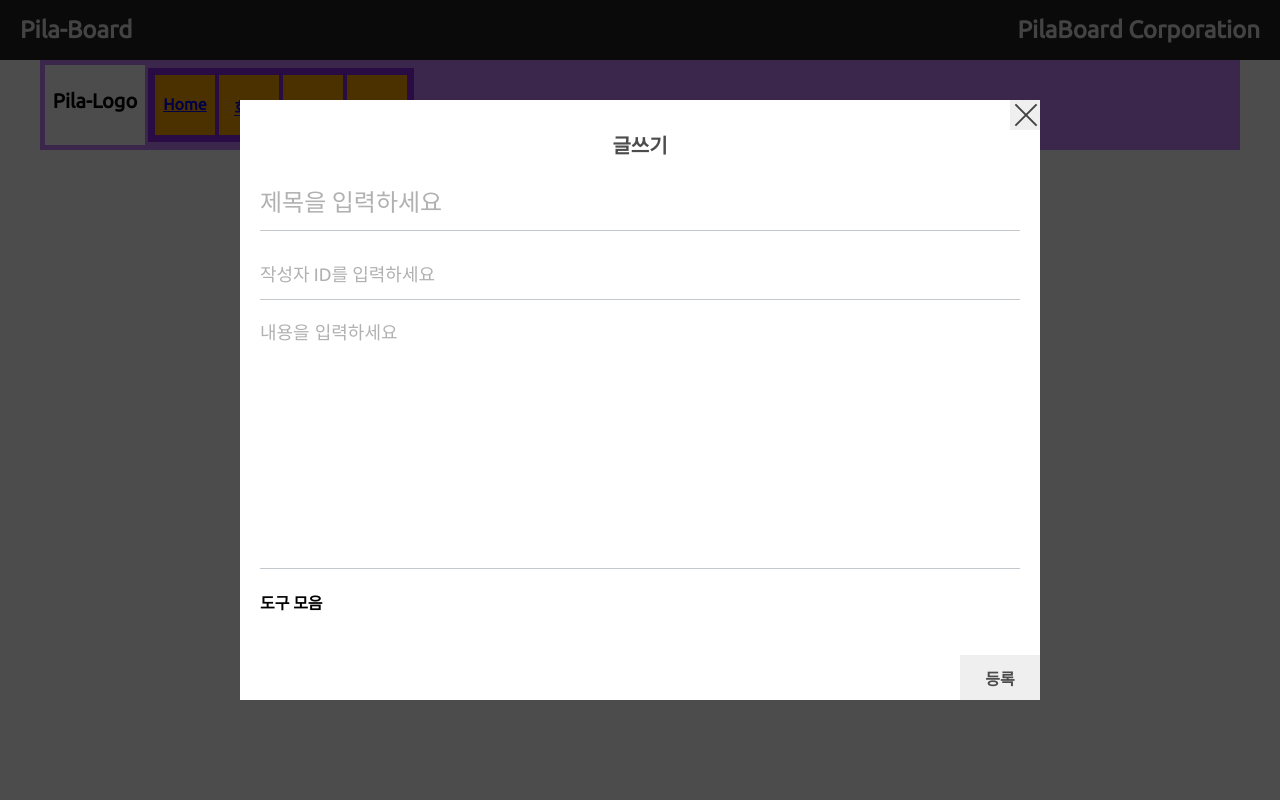
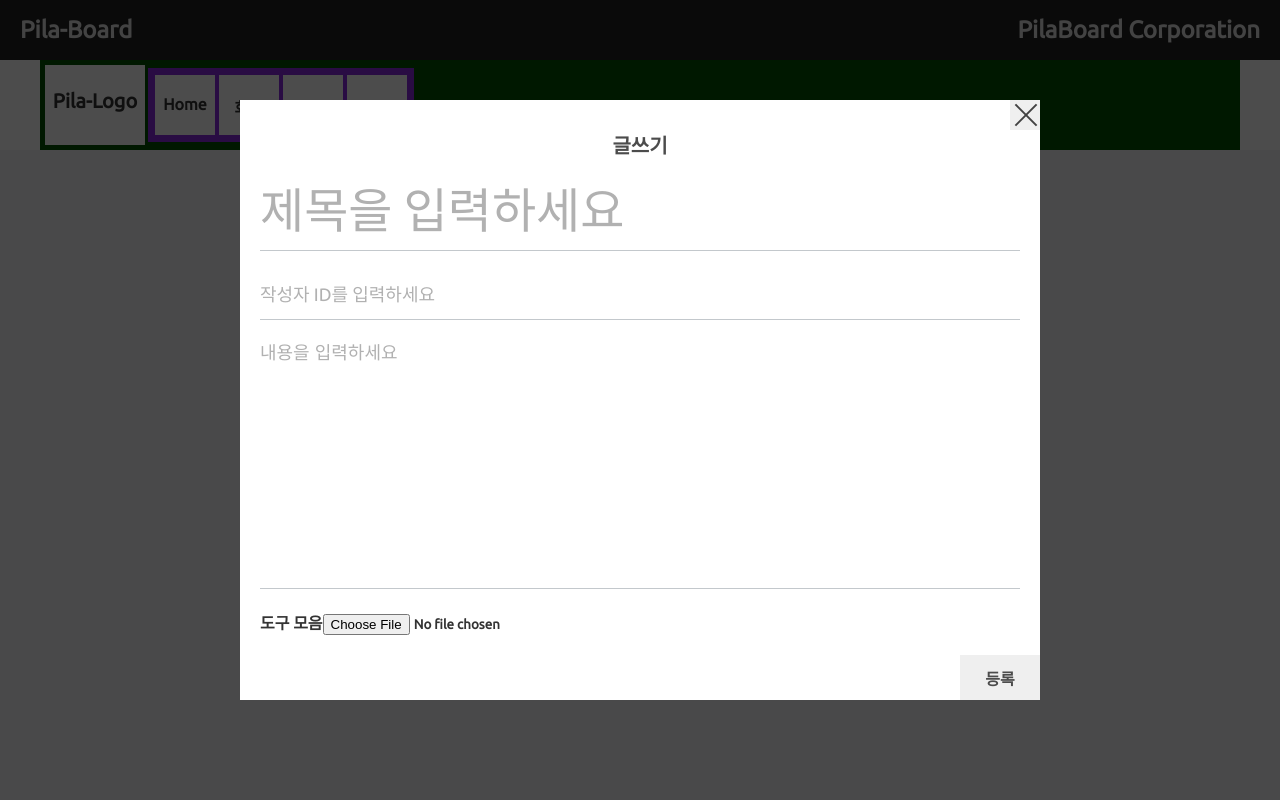
Before and after one commit to gdwb3219/pila-board, a React (Create React App) app: page /write in a window 1280 px wide. Shown: the top 800 px of the page. Built offline with nearby package versions, Linux system fonts and the light colour scheme.

Commit message:
글쓰기 도구상자 ing

```diff
--- a/src/App.css
+++ b/src/App.css
@@ -1,8 +1,9 @@
 * {
   padding: 0;
   margin: 0;
-  font-family: "Ubuntu", sans-serif;
+  font-family: 'Ubuntu', 'Nanum Gothic', sans-serif;
   font-weight: bold;
+  color: #333;
 }
 
 .wrapped {
@@ -18,4 +19,5 @@
 
 #body-container {
   min-height: 811px;
+  background-color: #f6f6f8;
 }
--- a/src/components/contents/board-contents/Board.css
+++ b/src/components/contents/board-contents/Board.css
@@ -1,6 +1,9 @@
 .article-container {
-  background-color: rgb(0, 80, 0);
+  /* background-color: rgb(0, 80, 0); */
   padding: 10px;
+  box-shadow: 10px 10px 30px #dddddd;
+  border-radius: 5px;
+  border: solid 1px #e5e5e5;
 }
 
 .article-list {
@@ -117,7 +120,7 @@
   position: absolute;
   top: 0;
   left: 15px;
-  content: "";
+  content: '';
   height: 30px;
   width: 2px;
   background-color: rgb(66, 66, 66);
@@ -151,11 +154,12 @@
   font-size: 30px;
   font-weight: bold;
   color: #4c4c4c;
-  font-family: "Ubuntu", sans-serif;
+  font-family: 'Ubuntu', sans-serif;
 }
 
 .title.ta {
-  height: 60px;
+  height: 80px;
+  font-size: 48px;
 }
 
 .createdBy.ta {
@@ -166,12 +170,12 @@
 .contents.ta {
   height: 250px;
   font-size: 20px;
-  font-family: "Nanum Gothic", sans-serif;
+  font-family: 'Nanum Gothic', sans-serif;
   resize: none;
 }
 .title.ta::placeholder {
   color: #b1b1b1;
-  font-size: 24px;
+  font-size: 48px;
   font-weight: 500;
 }
 
@@ -204,7 +208,7 @@
   font-size: 16px;
   font-weight: 700;
   color: #4c4c4c;
-  font-family: "Nanum Gothic", sans-serif;
+  font-family: 'Nanum Gothic', sans-serif;
 }
 
 #save-container .button-form {
--- a/src/components/contents/board-contents/Board.jsx
+++ b/src/components/contents/board-contents/Board.jsx
@@ -122,7 +122,7 @@ const PaginationBox = styled.div`
   }
   ul.pagination li a {
     text-decoration: none;
-    color: white;
+    color: #333;
     font-size: 1rem;
   }
   ul.pagination li.active a {
--- a/src/components/contents/board-contents/BoardCard.css
+++ b/src/components/contents/board-contents/BoardCard.css
@@ -12,25 +12,38 @@
 }
 
 .boardcard-title {
-  height: 50px;
+  font-size: 48px;
 }
 .boardcard-created {
-  left: 10px;
-  position: relative;
-  margin-bottom: 5px;
+  font-size: 12px;
+  margin-left: 20px;
 }
 .boardcard-content {
   position: relative;
-  top: 10px;
-  left: 10px;
   font-size: 16px;
   height: 300px;
 }
 .boardcard-timestamp {
-  margin-bottom: 10px;
+  font-size: 14px;
 }
 
 .reply-count {
   color: #444;
   font-size: 14px;
+  margin-left: auto;
 }
+
+.BoardCard-component-container {
+  display: flex;
+  flex-direction: column;
+  padding: 10px;
+}
+
+.BoardCard-component-container p {
+  padding: 5px;
+}
+
+.sub-title-container {
+  display: flex;
+  flex-direction: row;
+}
--- a/src/components/contents/board-contents/BoardContent.css
+++ b/src/components/contents/board-contents/BoardContent.css
@@ -31,8 +31,11 @@ h1 {
 
 .chart-container {
   height: 500px;
-  background-color: rgb(0, 80, 0);
+  /* background-color: rgb(0, 80, 0); */
   padding: 10px;
+  box-shadow: 10px 10px 30px #dddddd;
+  border-radius: 5px;
+  border: solid 1px #e5e5e5;
 }
 
 .chart {
--- a/src/components/contents/board-contents/BoardDetail.jsx
+++ b/src/components/contents/board-contents/BoardDetail.jsx
@@ -1,10 +1,10 @@
-import React, { useState } from "react";
-import BoardCard from "./BoardCard";
-import { useParams } from "react-router-dom";
+import React, { useState } from 'react';
+import BoardCard from './BoardCard';
+import { useParams } from 'react-router-dom';
 // import boardList from "../../../mockdata.json";
-import Reply from "./reply/Reply";
-import "./BoardDetail.css";
-import { CommentContextProvider } from "../../../context/CommentContext";
+import Reply from './reply/Reply';
+import './BoardDetail.css';
+import { CommentContextProvider } from '../../../context/CommentContext';
 
 // ----------------------------------------
 // 게시판 글 목록 클릭해서 세부 게시글로 이동
@@ -18,27 +18,27 @@ function BoardDetail() {
   const { idx } = useParams();
   // const [loading, setLoading] = useState(false);
 
-  const INITIAL_CONTENT = JSON.parse(localStorage.getItem("boardList"));
+  const INITIAL_CONTENT = JSON.parse(localStorage.getItem('boardList'));
   const CONTENTS = INITIAL_CONTENT.filter(
     (contents) => contents.idx === Number(idx)
   )[0];
 
-  const INITIAL_localDB = JSON.parse(localStorage.getItem("commentList")) || [];
+  const INITIAL_localDB = JSON.parse(localStorage.getItem('commentList')) || [];
 
   const INITIALLIST =
     INITIAL_localDB.filter((comments) => comments.reply_list[0] === idx) || [];
   const [commentList, setCommentList] = useState(INITIALLIST);
 
-  const { title, contents, created_by, timestamp } = CONTENTS;
+  const { title, contents, createdBy, timestamp } = CONTENTS;
 
   return (
     <>
-      <div className='wrapped'>
-        <div className='contents'>
+      <div className="wrapped">
+        <div className="contents">
           <BoardCard
             title={title}
             contents={contents}
-            created_by={created_by}
+            createdBy={createdBy}
             timestamp={timestamp}
             commentCount={commentList.length}
           />
--- a/src/components/contents/board-contents/InputForm.jsx
+++ b/src/components/contents/board-contents/InputForm.jsx
@@ -1,10 +1,10 @@
-import React, { useState, useEffect } from "react";
-import { useNavigate } from "react-router-dom";
+import React, { useState, useEffect, useRef } from 'react';
+import { useNavigate } from 'react-router-dom';
 
 // 현재 시간 구하는 함수
 const time = () => {
   const curr = new Date();
-  console.log("현재시간(Locale) : " + curr + "<br>"); // 현재시간(Locale) : Tue May 31 2022 09:00:30
+  console.log('현재시간(Locale) : ' + curr + '<br>'); // 현재시간(Locale) : Tue May 31 2022 09:00:30
 
   // 2. UTC 시간 계산
   const utc = curr.getTime() + curr.getTimezoneOffset() * 60 * 1000;
@@ -16,30 +16,35 @@ const time = () => {
 };
 
 const InputForm = ({ isModal, setIsModal }) => {
+  const inputRef = useRef(null);
+
   const navigate = useNavigate();
   // 처음 LocalStorage에 있는 boradList로 Parsing 하여 객체 리스트 불러오기
   useEffect(() => {
-    const storedBoardList = JSON.parse(localStorage.getItem("boardList"));
+    const storedBoardList = JSON.parse(localStorage.getItem('boardList'));
     if (storedBoardList) {
       setBoardList(storedBoardList);
     }
+    // 자동으로 커서 활성화
+    inputRef.current.focus();
   }, []);
+
   // 초기값 boardList 불러오기 (없으면 빈 리스트)
   const [boardList, setBoardList] = useState(
-    JSON.parse(localStorage.getItem("boardList")) || []
+    JSON.parse(localStorage.getItem('boardList')) || []
   );
   // 초기값 board State 설정
   const [board, setBoard] = useState({
-    idx: boardList.length > 0 ? boardList[boardList.length - 1]["idx"] + 1 : 0, // boardList의 마지막 항목의 인덱스 + 1
-    title: "",
-    createdBy: "",
-    contents: "",
+    idx: boardList.length > 0 ? boardList[boardList.length - 1]['idx'] + 1 : 0, // boardList의 마지막 항목의 인덱스 + 1
+    title: '',
+    createdBy: '',
+    contents: '',
     timestamp: time(),
   });
 
   // boardList가 변할 때마다 새로운 boardList를 LocalStorage에 저장 (update 기능)
   useEffect(() => {
-    localStorage.setItem("boardList", JSON.stringify(boardList));
+    localStorage.setItem('boardList', JSON.stringify(boardList));
   }, [boardList]);
 
   const { idx, title, createdBy, contents, timestamp } = board; //비구조화 할당
@@ -61,7 +66,7 @@ const InputForm = ({ isModal, setIsModal }) => {
     // })
     await setBoardList([...boardList, board]);
     console.log(boardList);
-    alert("등록되었습니다.");
+    alert('등록되었습니다.');
     console.log(boardList);
     setIsModal(false);
   };
@@ -74,53 +79,57 @@ const InputForm = ({ isModal, setIsModal }) => {
 
   return (
     <>
-      <div id='form-background'></div>
-      <div id='form-container'>
-        <div className='form-wrapper'>
-          <div id='create-header'>
+      <div id="form-background"></div>
+      <div id="form-container">
+        <div className="form-wrapper">
+          <div id="create-header">
             <p>글쓰기</p>
-            <button className='X-button' onClick={createCancel}></button>
+            <button className="X-button" onClick={createCancel}></button>
           </div>
-          <div className='title'>
+          <div className="title">
             <input
-              className='title ta'
-              placeholder='제목을 입력하세요'
-              type='text'
-              name='title'
+              className="title ta"
+              placeholder="제목을 입력하세요"
+              type="text"
+              name="title"
               value={title}
               onChange={onChange}
+              ref={inputRef}
             />
           </div>
           <br />
-          <div className='createdBy'>
+          <div className="createdBy">
             <input
-              className='createdBy ta'
-              placeholder='작성자 ID를 입력하세요'
-              type='text'
-              name='createdBy'
+              className="createdBy ta"
+              placeholder="작성자 ID를 입력하세요"
+              type="text"
+              name="createdBy"
               value={createdBy}
               onChange={onChange}
             />
           </div>
           <br />
-          <div className='contents'>
+          <div className="contents">
             <textarea
-              className='contents ta'
-              placeholder='내용을 입력하세요'
-              name='contents'
-              cols='30'
-              rows='10'
+              className="contents ta"
+              placeholder="내용을 입력하세요"
+              name="contents"
+              cols="30"
+              rows="10"
               value={contents}
               onChange={onChange}
             ></textarea>
           </div>
           <br />
-          <div id='save-container'>
-            <button className='button-form' onClick={saveBoard}>
+          <div id="save-container">
+            <button className="button-form" onClick={saveBoard}>
               등록
             </button>
           </div>
-          <div className='create-tool'>도구 모음</div>
+          <div className="create-tool">
+            도구 모음
+            <input type="file" accept="image/*"></input>
+          </div>
         </div>
       </div>
     </>
--- a/src/components/footer/Footer.css
+++ b/src/components/footer/Footer.css
@@ -8,4 +8,5 @@
 .footer-container.wrapped {
   display: flex;
   flex-direction: column;
+  color: white;
 }
--- a/src/components/navigation/Navbar.css
+++ b/src/components/navigation/Navbar.css
@@ -24,7 +24,7 @@
 }
 
 .navbar {
-  background-color: rgb(200, 130, 255);
+  background-color: rgb(0, 80, 0);
   padding: 5px;
   display: flex;
   height: 80px;
@@ -39,7 +39,7 @@
 }
 
 .nav-item {
-  background-color: orange;
+  background-color: white;
   padding: 2px;
   margin: 2px;
   padding: 20px 0;
@@ -47,3 +47,7 @@
   text-align: center;
   justify-content: center;
 }
+
+.nav-item a {
+  text-decoration: none;
+}
```
Also changed, not shown: src/components/contents/board-contents/BoardCard.jsx (+13 -9 lines).
